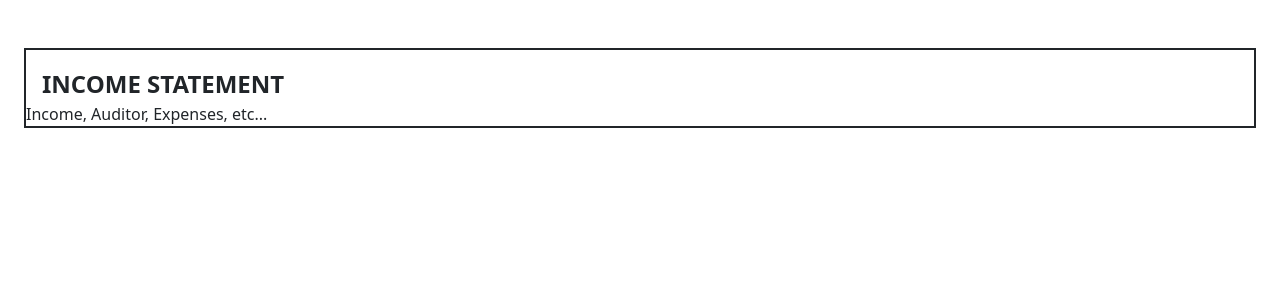
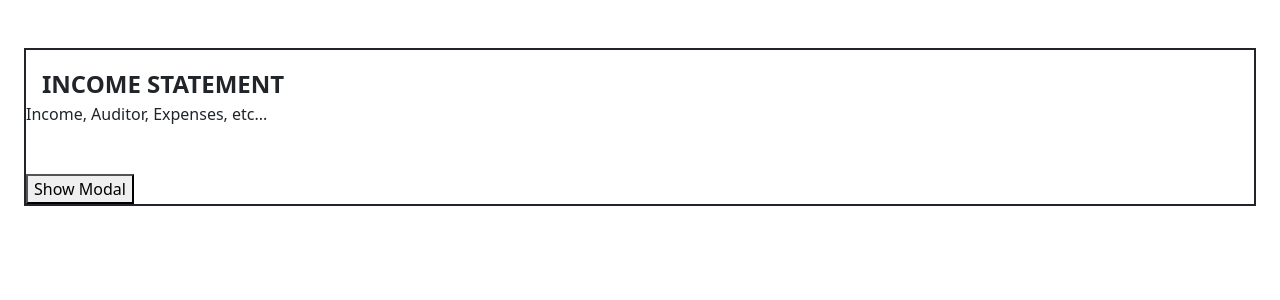
Before and after one commit to crypt096/richdad-financial-statement, a Vue app in the folder frontend/: page / in a window 1280 px wide. Shown: the top 300 px of the page. Built offline with nearby package versions, Linux system fonts and the light colour scheme.

Commit message:
Add Modal.

```diff
--- a/frontend/package.json
+++ b/frontend/package.json
@@ -14,6 +14,7 @@
     "vue": "^3.2.45"
   },
   "devDependencies": {
+    "@types/bootstrap": "^5.2.6",
     "@vitejs/plugin-vue": "^4.0.0",
     "sass": "^1.58.3",
     "typescript": "^4.9.3",
--- /dev/null
+++ b/frontend/src/components/EditFinancialStatementModal.vue
@@ -0,0 +1,38 @@
+<template>
+  <div>
+    <button @click="showModal">Show Modal</button>
+
+    <!-- Bootstrap modal -->
+    <div class="modal" tabindex="-1" ref="modal">
+      <div class="modal-dialog">
+        <div class="modal-content">
+          <div class="modal-header">
+            <h5 class="modal-title">Modal Title</h5>
+            <button type="button" class="btn-close" data-bs-dismiss="modal" aria-label="Close"></button>
+          </div>
+          <div class="modal-body">
+            Modal Body
+          </div>
+          <div class="modal-footer">
+            <button type="button" class="btn btn-secondary" data-bs-dismiss="modal">Close</button>
+            <button type="button" class="btn btn-primary">Save changes</button>
+          </div>
+        </div>
+      </div>
+    </div>
+  </div>
+</template>
+
+<script lang="ts" setup>
+import { ref } from 'vue';
+import { Modal } from 'bootstrap';
+
+const modal = ref<HTMLDivElement | null>(null);
+
+const showModal = () => {
+  if (modal.value) {
+    const modalInstance = new Modal(modal.value);
+    modalInstance.show();
+  }
+};
+</script>
--- a/frontend/src/components/FinancialStatementLayout.vue
+++ b/frontend/src/components/FinancialStatementLayout.vue
@@ -1,8 +1,19 @@
+
+import EditFinancialStatementModal from './EditFinancialStatementModal.vue';
+
 <template>
   <main class="mt-5 m-4 border border-dark border-2 position-relative">
     <div class="fs-4 text-uppercase pt-3 ps-3 fw-semibold">Income Statement</div>
 
     <!-- Rest of code goes here -->
     Income, Auditor, Expenses, etc...
+
+    <div class="mt-5">
+      <edit-financial-statement-modal></edit-financial-statement-modal>
+    </div>
   </main>
 </template>
+
+<script setup lang="ts">
+import EditFinancialStatementModal from './EditFinancialStatementModal.vue';
+</script>
```
Also changed, not shown: 1 other file (tests, documents, lock files or other folders).
